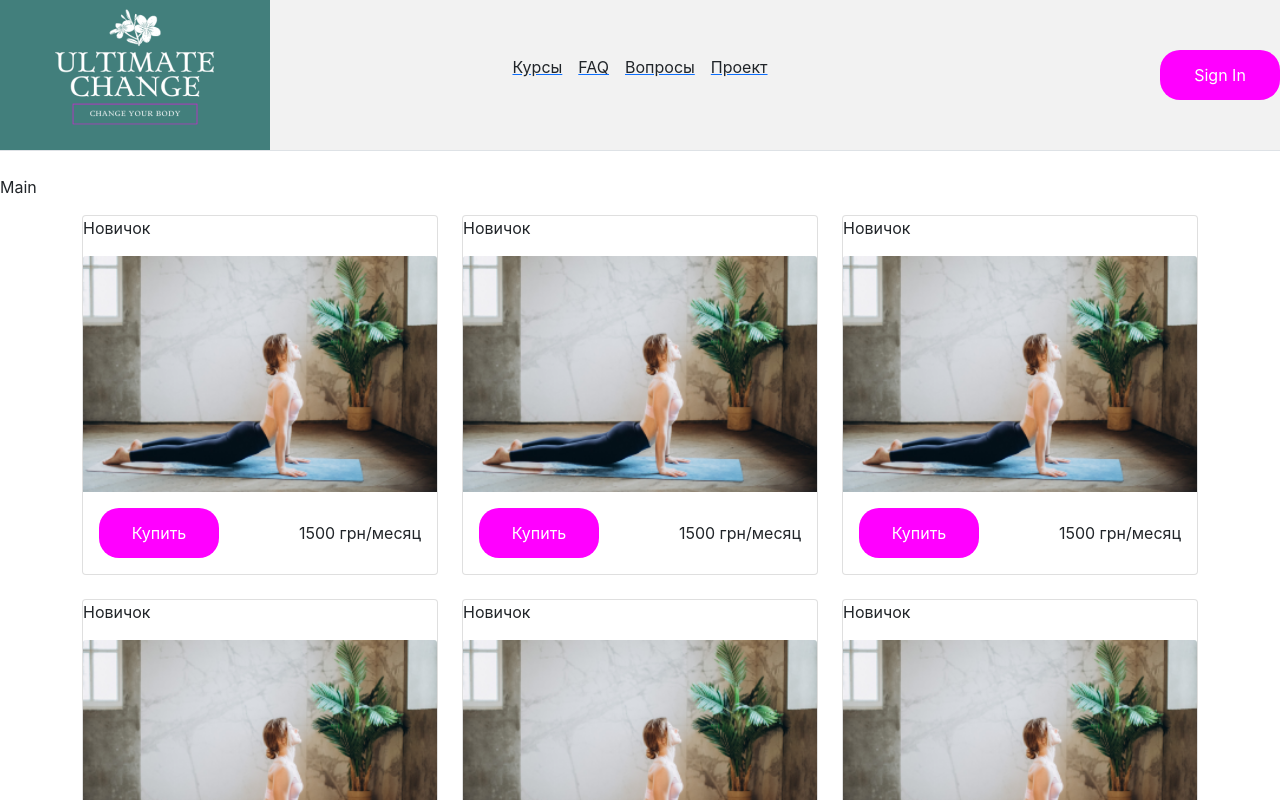
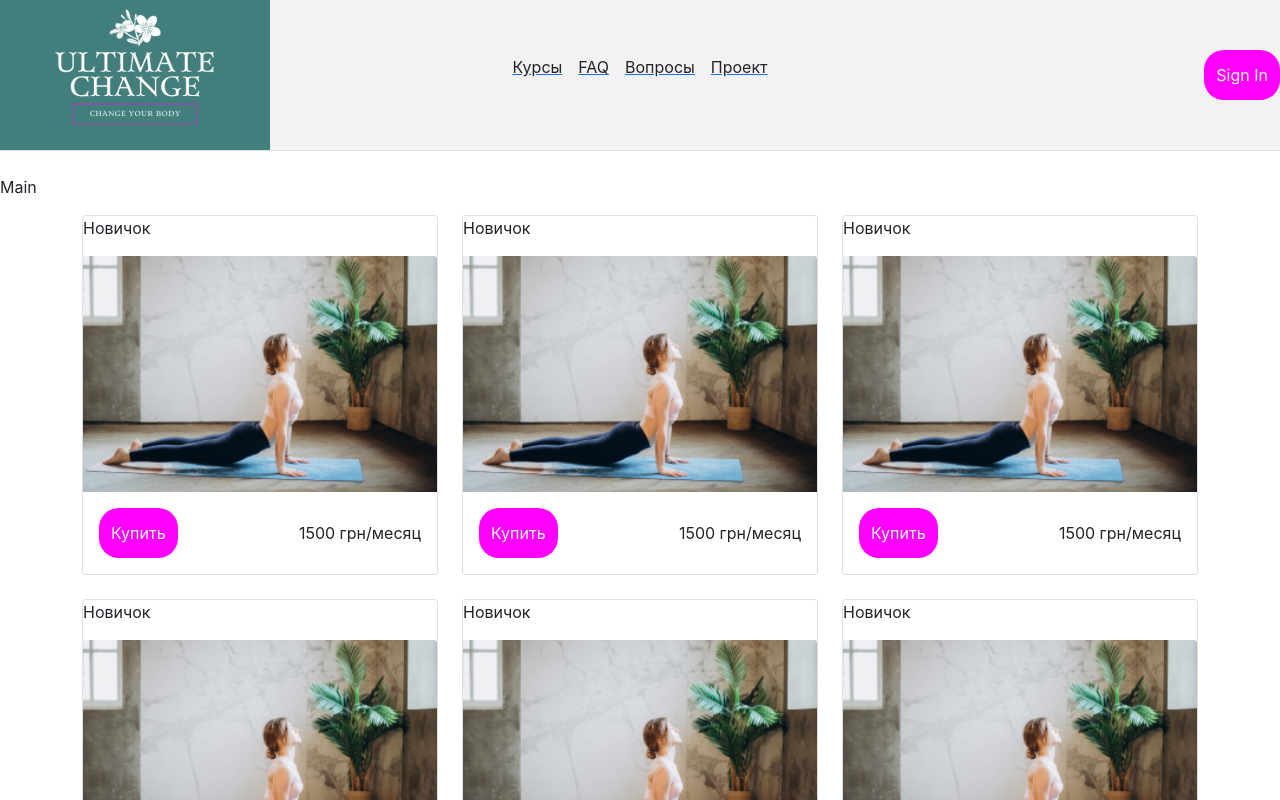
Before and after one commit to lammaxcool/ultimate-change-react, a React (Create React App) app: page / in a window 1280 px wide. Shown: the top 800 px of the page. Built offline with nearby package versions, Linux system fonts and the light colour scheme.

Commit message:
fix button

```diff
--- a/src/components/Button.js
+++ b/src/components/Button.js
@@ -2,7 +2,9 @@ import './Button.scss';
 
 function Button(props) {
     return (
-        <button type="button" className="btn btn-primary">{props.name}</button>
+        <button type="button" className={`btn btn-primary btn-color-${props.color}`}>
+            {props.name}
+        </button>
     );
 }
 
--- a/src/components/Button.scss
+++ b/src/components/Button.scss
@@ -2,7 +2,24 @@ button {
     background-color: fuchsia !important;
     border: none !important;
     border-radius: 20px !important;
+    min-height: 50px;
+    max-width: 120px;
+}
 
-    height: 50px;
-    width: 120px;
+.btn-color- {
+    &fuchsia {
+        background-color: fuchsia !important;
+
+        &:hover {
+            background-color: #262626 !important;
+        }
+    }
+
+    &light-black {
+        background-color: #262626 !important;
+
+        &:hover {
+            background-color: fuchsia !important;
+        }
+    }
 }
```
